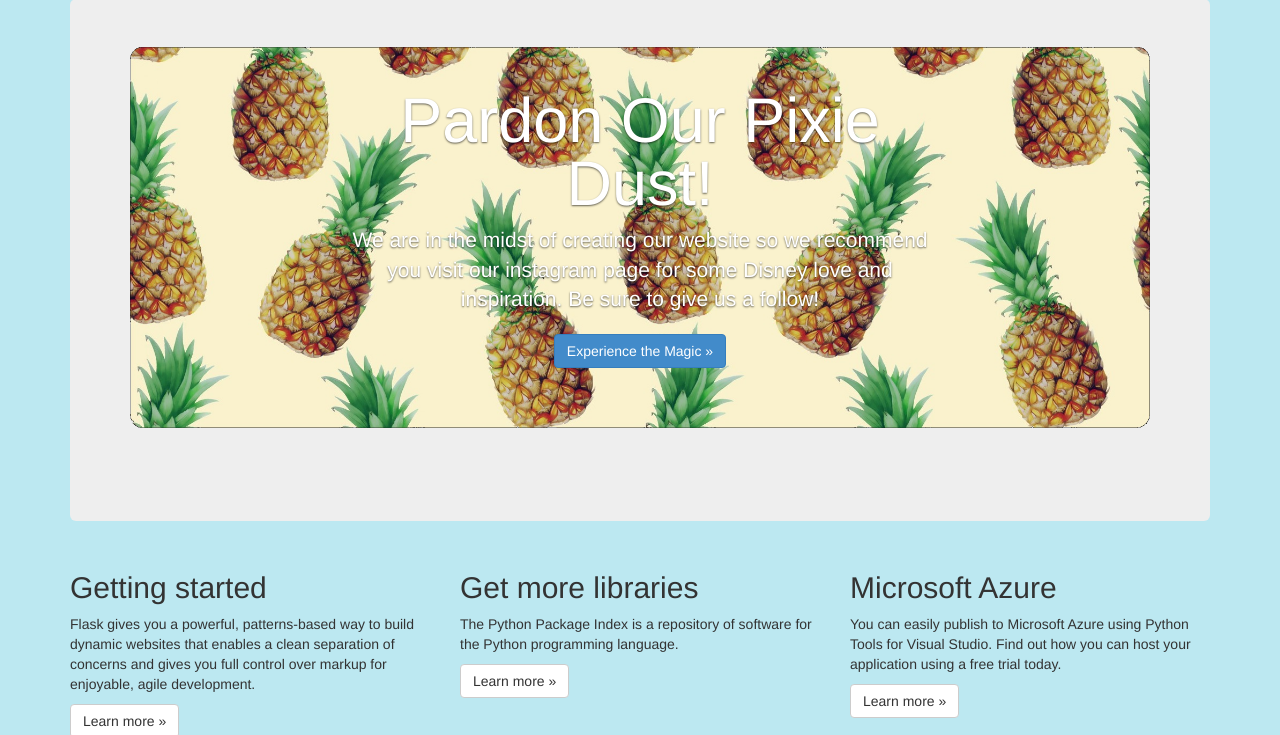
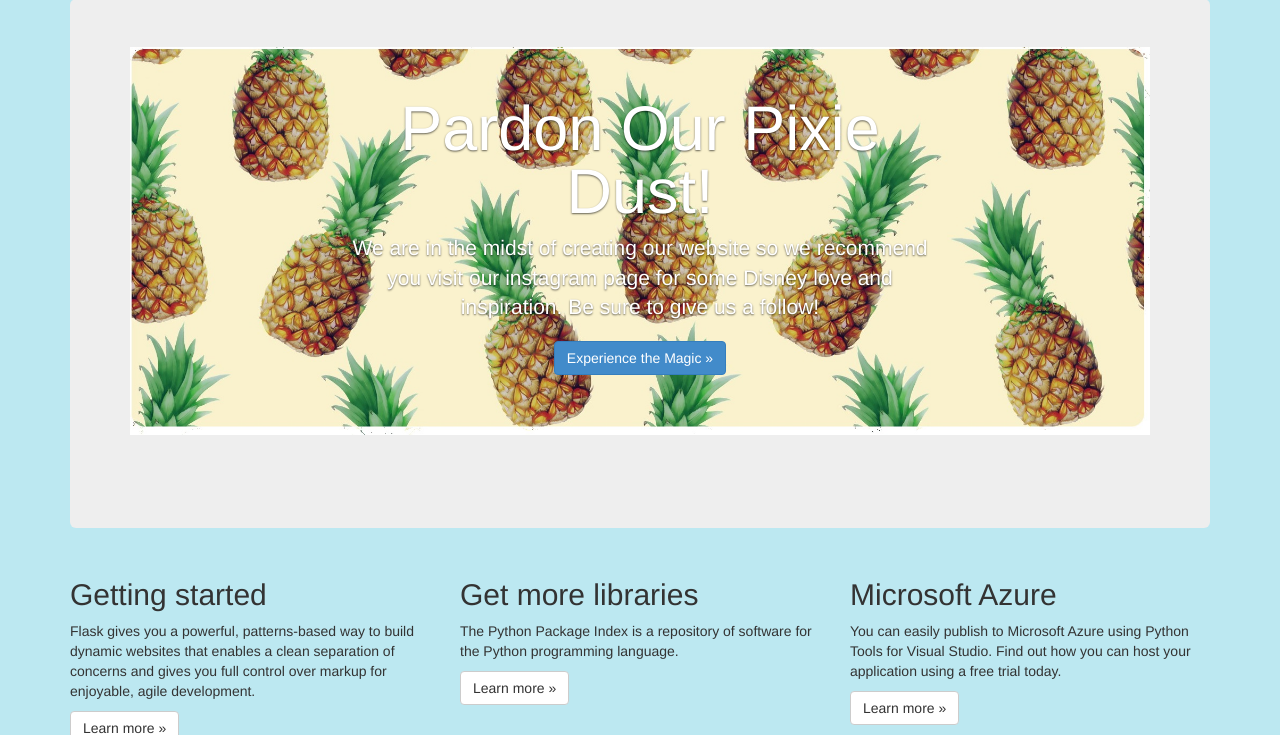
Before and after one commit to jhgrins/FlaskTest, a Flask app: page / in a window 1280 px wide. Shown: the part 51-786 px from the top of the page. Run offline with Flask 2, Linux system fonts and the light colour scheme; some libraries are stand-ins or nearby versions.

Commit message:
Revert "image changes"
This reverts commit d980897c0865d10cddd254cf8605317f240564db.

```diff
--- a/FlaskWebProject1/templates/index.html
+++ b/FlaskWebProject1/templates/index.html
@@ -7,7 +7,7 @@
     <div id="mycarousel" class="carousel slide" data-ride="carousel">
     <div class="carousel-inner">
         <div class="item active">
-        <img src="/static/images/pineapple-wallpaper-pattern2.png" alt="pineapple-wallpaper-pattern" class="img-responsive">
+        <img src="/static/images/pineapple-wallpaper-pattern2.jpg" alt="pineapple-wallpaper-pattern" class="img-responsive">
            <div class="carousel-caption">
            <h1>Pardon Our Pixie Dust!</h1>
                 <p class="lead">
```
Also changed, not shown: FlaskWebProject1/static/images/pineapple-wallpaper-pattern2.png (deleted).
